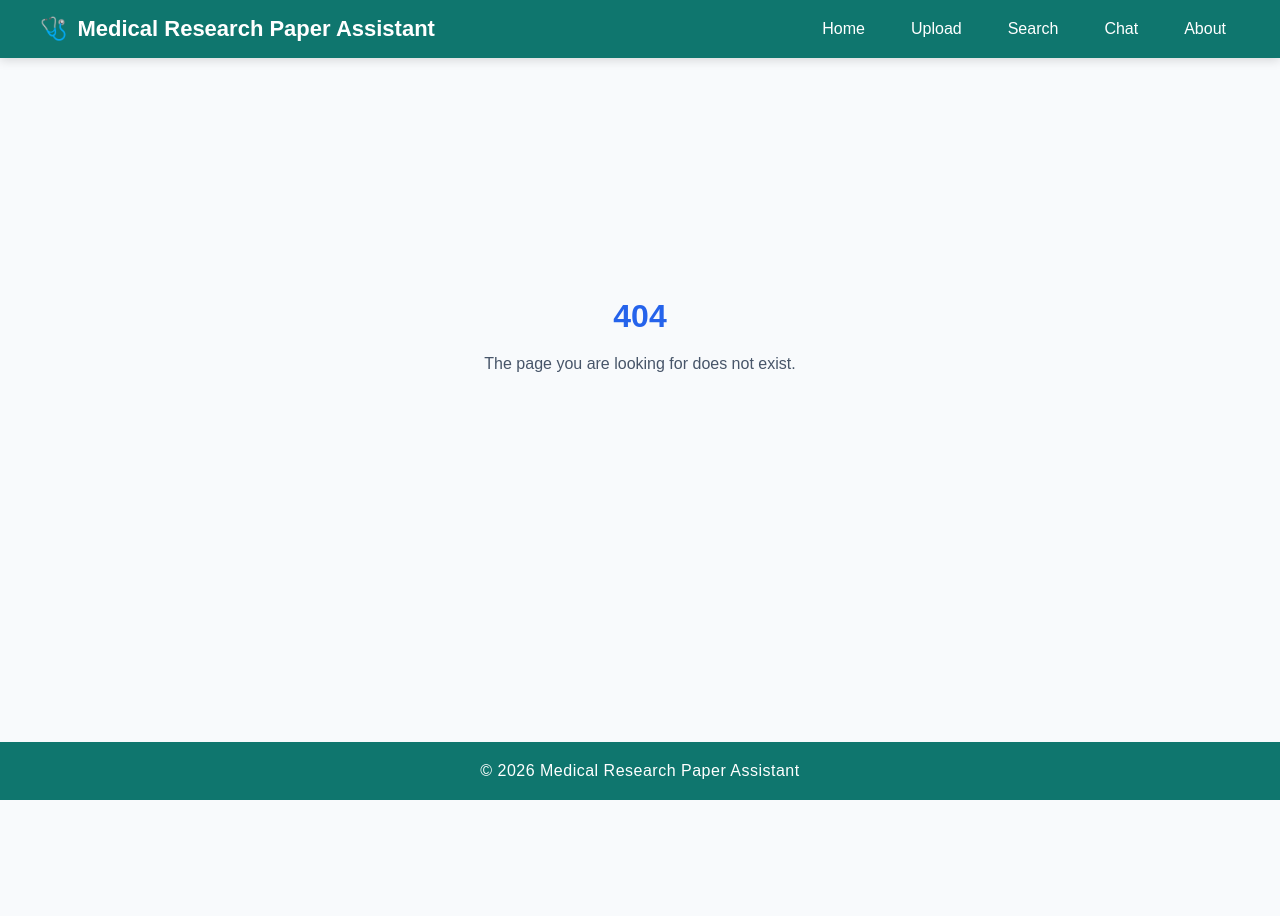
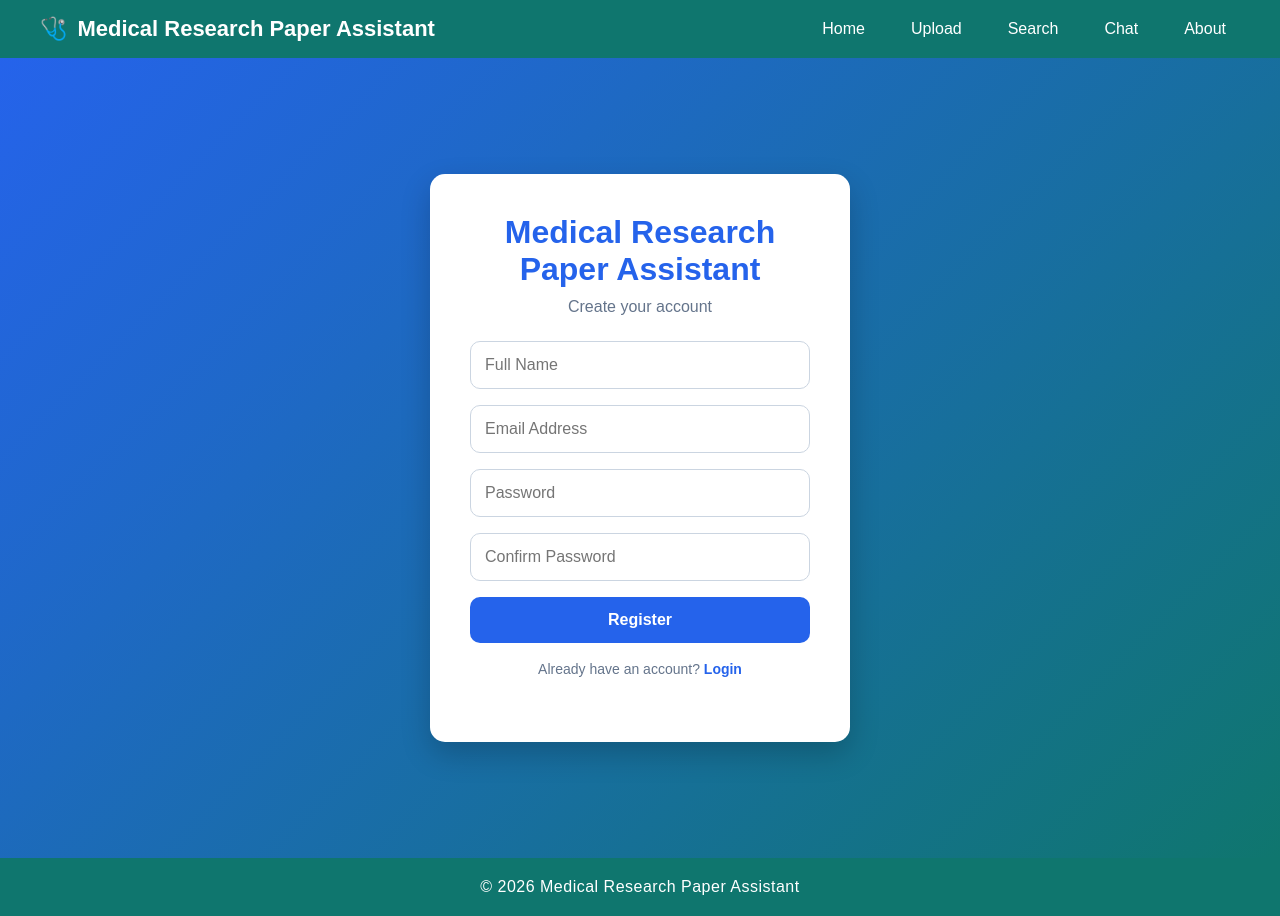
Before and after one commit to esetu-git-public/bootcamp-ace-26-team-4, a React app in the folder frontend/: page /register in a window 1280 px wide. Before the commit this address had no page. Before the commit the page ends 800 px from the top, so only its background shows below. Built offline with nearby package versions, Linux system fonts and the light colour scheme; the HTML template or start-up script is replaced by a standard one.

Commit message:
Add login and registration pages with routing

```diff
--- a/frontend/src/App.jsx
+++ b/frontend/src/App.jsx
@@ -1,19 +1,24 @@
+import { useLocation } from "react-router-dom";
 import Navbar from "./components/Navbar";
 import Footer from "./components/Footer";
 import AppRoutes from "./routes/AppRoutes";
 import "./App.css";
 
 function App() {
+  const location = useLocation();
+
+  const hideNavbarFooter = location.pathname === "/";
+
   return (
-    <div className="app">
-      <Navbar />
+    <>
+      {!hideNavbarFooter && <Navbar />}
 
       <main className="main-content">
         <AppRoutes />
       </main>
 
-      <Footer />
-    </div>
+      {!hideNavbarFooter && <Footer />}
+    </>
   );
 }
 
--- a/frontend/src/index.css
+++ b/frontend/src/index.css
@@ -1,3 +1,4 @@
+<<<<<<< Updated upstream
 html,
 body,
 #root {
@@ -5,6 +6,59 @@ body,
   min-height: 100%;
   margin: 0;
   padding: 0;
+=======
+:root {
+  --text: #6b6375;
+  --text-h: #08060d;
+  --bg: #fff;
+  --border: #e5e4e7;
+  --code-bg: #f4f3ec;
+  --accent: #aa3bff;
+  --accent-bg: rgba(170, 59, 255, 0.1);
+  --accent-border: rgba(170, 59, 255, 0.5);
+  --social-bg: rgba(244, 243, 236, 0.5);
+  --shadow:
+    rgba(0, 0, 0, 0.1) 0 10px 15px -3px, rgba(0, 0, 0, 0.05) 0 4px 6px -2px;
+
+
+  --sans: system-ui, 'Segoe UI', Roboto, sans-serif;
+  --heading: system-ui, 'Segoe UI', Roboto, sans-serif;
+  --mono: ui-monospace, Consolas, monospace;
+
+  font: 18px/145% var(--sans);
+  letter-spacing: 0.18px;
+  color-scheme: light dark;
+  color: var(--text);
+  background: var(--bg);
+  font-synthesis: none;
+  text-rendering: optimizeLegibility;
+  -webkit-font-smoothing: antialiased;
+  -moz-osx-font-smoothing: grayscale;
+
+  @media (max-width: 1024px) {
+    font-size: 16px;
+  }
+}
+
+@media (prefers-color-scheme: dark) {
+  :root {
+    --text: #9ca3af;
+    --text-h: #f3f4f6;
+    --bg: #16171d;
+    --border: #2e303a;
+    --code-bg: #1f2028;
+    --accent: #c084fc;
+    --accent-bg: rgba(192, 132, 252, 0.15);
+    --accent-border: rgba(192, 132, 252, 0.5);
+    --social-bg: rgba(47, 48, 58, 0.5);
+    --shadow:
+      rgba(0, 0, 0, 0.4) 0 10px 15px -3px, rgba(0, 0, 0, 0.25) 0 4px 6px -2px;
+  }
+
+  #social .button-icon {
+    filter: invert(1) brightness(2);
+  }
+>>>>>>> Stashed changes
 }
 
 body {
--- /dev/null
+++ b/frontend/src/pages/Login.jsx
@@ -0,0 +1,54 @@
+import { useState } from "react";
+import { useNavigate, Link } from "react-router-dom";
+import "../styles/Login.css";
+
+function Login() {
+  const navigate = useNavigate();
+
+  const [email, setEmail] = useState("");
+  const [password, setPassword] = useState("");
+
+  const handleLogin = (e) => {
+    e.preventDefault();
+
+    if (email && password) {
+      alert("Login Successful!");
+      navigate("/home");
+    } else {
+      alert("Please enter email and password.");
+    }
+  };
+
+  return (
+    <div className="login-container">
+      <div className="login-card">
+        <h1>Medical Research Paper Assistant</h1>
+        <p>Login to continue</p>
+
+        <form onSubmit={handleLogin}>
+          <input
+            type="email"
+            placeholder="Email Address"
+            value={email}
+            onChange={(e) => setEmail(e.target.value)}
+          />
+
+          <input
+            type="password"
+            placeholder="Password"
+            value={password}
+            onChange={(e) => setPassword(e.target.value)}
+          />
+
+          <button type="submit">Login</button>
+        </form>
+
+        <p className="login-link">
+          Don’t have an account? <Link to="/register">Register</Link>
+        </p>
+      </div>
+    </div>
+  );
+}
+
+export default Login;
--- /dev/null
+++ b/frontend/src/pages/Register.jsx
@@ -0,0 +1,91 @@
+import { useState } from "react";
+import { useNavigate, Link } from "react-router-dom";
+import "../styles/Register.css";
+
+function Register() {
+  const navigate = useNavigate();
+
+  const [formData, setFormData] = useState({
+    fullName: "",
+    email: "",
+    password: "",
+    confirmPassword: "",
+  });
+
+  const handleChange = (e) => {
+    setFormData({
+      ...formData,
+      [e.target.name]: e.target.value,
+    });
+  };
+
+  const handleRegister = (e) => {
+    e.preventDefault();
+
+    const { fullName, email, password, confirmPassword } = formData;
+
+    if (!fullName || !email || !password || !confirmPassword) {
+      alert("Please fill all fields.");
+      return;
+    }
+
+    if (password !== confirmPassword) {
+      alert("Passwords do not match.");
+      return;
+    }
+
+    alert("Registration Successful!");
+    navigate("/");
+  };
+
+  return (
+    <div className="register-container">
+      <div className="register-card">
+        <h1>Medical Research Paper Assistant</h1>
+        <p>Create your account</p>
+
+        <form onSubmit={handleRegister}>
+          <input
+            type="text"
+            name="fullName"
+            placeholder="Full Name"
+            value={formData.fullName}
+            onChange={handleChange}
+          />
+
+          <input
+            type="email"
+            name="email"
+            placeholder="Email Address"
+            value={formData.email}
+            onChange={handleChange}
+          />
+
+          <input
+            type="password"
+            name="password"
+            placeholder="Password"
+            value={formData.password}
+            onChange={handleChange}
+          />
+
+          <input
+            type="password"
+            name="confirmPassword"
+            placeholder="Confirm Password"
+            value={formData.confirmPassword}
+            onChange={handleChange}
+          />
+
+          <button type="submit">Register</button>
+        </form>
+
+        <p className="register-link">
+          Already have an account? <Link to="/">Login</Link>
+        </p>
+      </div>
+    </div>
+  );
+}
+
+export default Register;
--- a/frontend/src/routes/AppRoutes.jsx
+++ b/frontend/src/routes/AppRoutes.jsx
@@ -6,11 +6,15 @@ import Search from "../pages/Search";
 import Chat from "../pages/Chat";
 import About from "../pages/About";
 import NotFound from "../pages/NotFound";
+import Login from "../pages/Login";
+import Register from "../pages/Register";
 
 function AppRoutes() {
   return (
     <Routes>
-      <Route path="/" element={<Home />} />
+      <Route path="/" element={<Login />} />
+      <Route path="/register" element={<Register />} />
+      <Route path="/home" element={<Home />} />
       <Route path="/upload" element={<Upload />} />
       <Route path="/search" element={<Search />} />
       <Route path="/chat" element={<Chat />} />
--- /dev/null
+++ b/frontend/src/styles/Login.css
@@ -0,0 +1,78 @@
+.login-container {
+  min-height: 100vh;
+  background: linear-gradient(135deg, #2563eb, #0f766e);
+  display: flex;
+  justify-content: center;
+  align-items: center;
+  padding: 20px;
+}
+
+.login-card {
+  background: white;
+  width: 400px;
+  padding: 40px;
+  border-radius: 15px;
+  box-shadow: 0 12px 30px rgba(0, 0, 0, 0.2);
+}
+
+.login-card h1 {
+  color: #2563eb;
+  text-align: center;
+  margin-bottom: 10px;
+}
+
+.login-card p {
+  text-align: center;
+  margin-bottom: 25px;
+  color: #64748b;
+}
+
+.login-card form {
+  display: flex;
+  flex-direction: column;
+}
+
+.login-card input {
+  padding: 14px;
+  margin-bottom: 18px;
+  border-radius: 10px;
+  border: 1px solid #cbd5e1;
+  font-size: 16px;
+}
+
+.login-card input:focus {
+  outline: none;
+  border-color: #2563eb;
+}
+
+.login-card button {
+  background: #2563eb;
+  color: white;
+  border: none;
+  padding: 14px;
+  border-radius: 10px;
+  cursor: pointer;
+  font-size: 16px;
+  font-weight: 600;
+}
+
+.login-card button:hover {
+  background: #1d4ed8;
+}
+
+.login-link {
+  margin-top: 18px;
+  text-align: center;
+  font-size: 14px;
+  color: #64748b;
+}
+
+.login-link a {
+  color: #2563eb;
+  text-decoration: none;
+  font-weight: 600;
+}
+
+.login-link a:hover {
+  text-decoration: underline;
+}
--- /dev/null
+++ b/frontend/src/styles/Register.css
@@ -0,0 +1,76 @@
+.register-container {
+  min-height: 100vh;
+  background: linear-gradient(135deg, #2563eb, #0f766e);
+  display: flex;
+  justify-content: center;
+  align-items: center;
+  padding: 20px;
+}
+
+.register-card {
+  background: white;
+  width: 420px;
+  padding: 40px;
+  border-radius: 15px;
+  box-shadow: 0 12px 30px rgba(0, 0, 0, 0.2);
+}
+
+.register-card h1 {
+  color: #2563eb;
+  text-align: center;
+  margin-bottom: 10px;
+}
+
+.register-card p {
+  text-align: center;
+  margin-bottom: 25px;
+  color: #64748b;
+}
+
+.register-card form {
+  display: flex;
+  flex-direction: column;
+}
+
+.register-card input {
+  padding: 14px;
+  margin-bottom: 16px;
+  border-radius: 10px;
+  border: 1px solid #cbd5e1;
+  font-size: 16px;
+}
+
+.register-card input:focus {
+  outline: none;
+  border-color: #2563eb;
+}
+
+.register-card button {
+  background: #2563eb;
+  color: white;
+  border: none;
+  padding: 14px;
+  border-radius: 10px;
+  cursor: pointer;
+  font-size: 16px;
+  font-weight: 600;
+}
+
+.register-card button:hover {
+  background: #1d4ed8;
+}
+
+.register-link {
+  margin-top: 18px;
+  font-size: 14px;
+}
+
+.register-link a {
+  color: #2563eb;
+  text-decoration: none;
+  font-weight: 600;
+}
+
+.register-link a:hover {
+  text-decoration: underline;
+}
```
Also changed, not shown: 2 other files (tests, documents, lock files or other folders).
